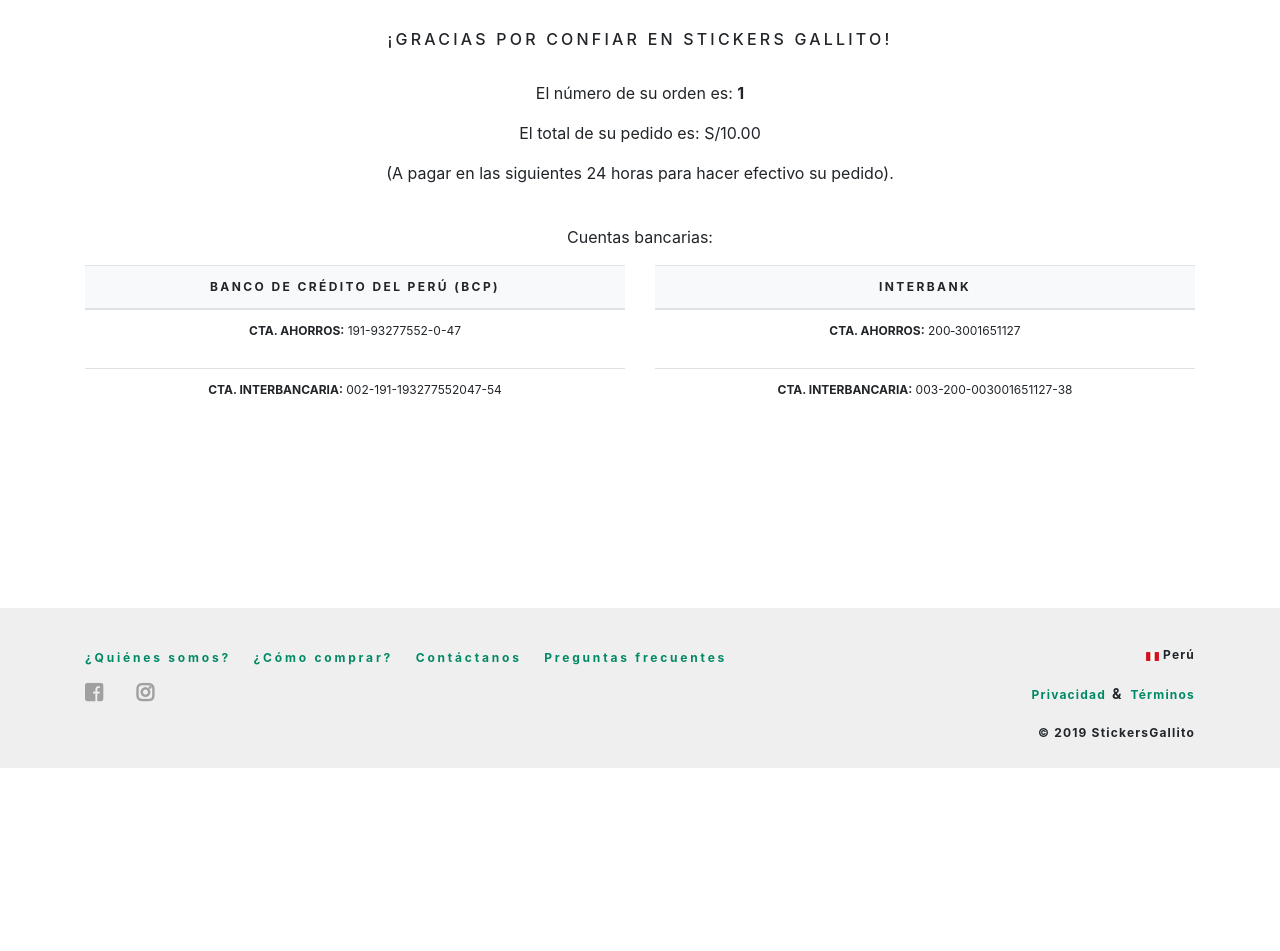
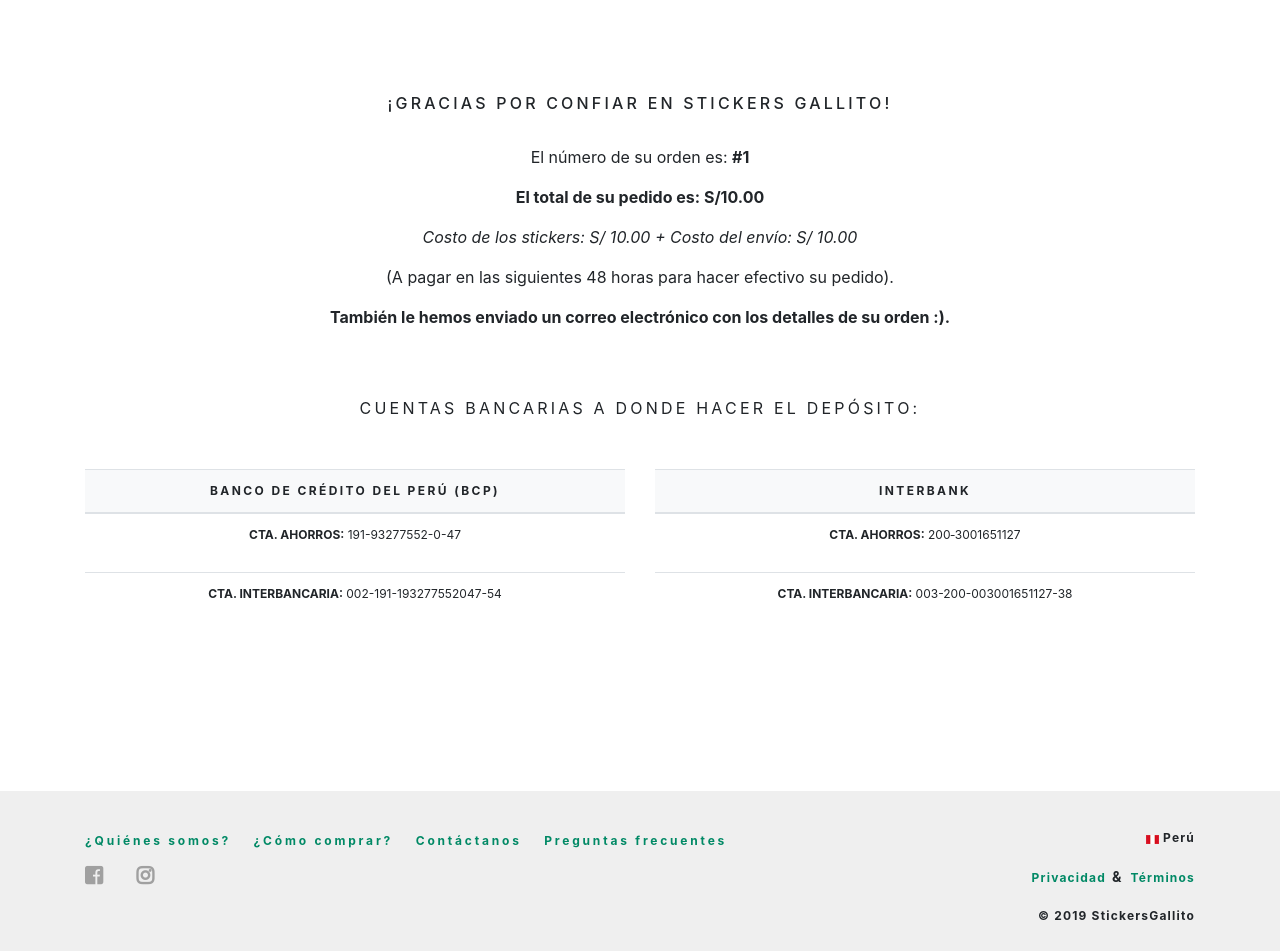
Before and after one commit to OmarGonD/stickers_gallito, a Django app: page /ordenes/gracias_pago_con_deposito_en_efectivo/ in a window 1280 px wide. Shown: the part 42-993 px from the top of the page. Before the commit the page ends 810 px from the top, so only its background shows below. Run offline with Django 3.2, Linux system fonts and the light colour scheme; tables that the repository leaves empty hold one stand-in row (values such as "Sample post"); some libraries are stand-ins or nearby versions.

Commit message:
improved thanks_deposit_payment html & changed delta for 2 days

```diff
--- a/cart/templates/email/email_credit_card.html
+++ b/cart/templates/email/email_credit_card.html
@@ -123,6 +123,10 @@
         </tr>
     {% endfor %}
     <tr>
+        <td colspan="3" style="text-align: right;"><b>Costo de envío</b></td>
+        <td class="text_to_right">S/{{ transaction.shipping_cost }}</td>
+    </tr>
+    <tr>
         <td colspan="3" style="text-align: right;"><b>Total</b></td>
         <td class="text_to_right">S/.{{ transaction.total }}</td>
     </tr>
--- a/cart/templates/email/email_deposit_payment.html
+++ b/cart/templates/email/email_deposit_payment.html
@@ -125,7 +125,7 @@
     <p class="para_hacer_efectiva_su_orden"> Recuerda que para hacer efectiva tu orden debes cancelar el monto de la
         misma:
         <strong>S/.{{ transaction.total }}. </strong><br>
-        Tienes hasta el <strong>{{ transaction.deposit_payment_date|date:"d M Y" }}</strong> para hacerlo.</p>
+        <b>Tienes hasta el <strong>{{ transaction.deposit_payment_date|date:"d M Y" }}</strong> para hacerlo.</b></p>
 </center>
 
 <br>
@@ -199,7 +199,7 @@
     {% endfor %}
     <tr>
         <td colspan="3" style="text-align: right;"><b>Costo de envío</b></td>
-        <td class="text_to_right">S/{{ transaction.total }}</td>
+        <td class="text_to_right">S/{{ transaction.shipping_cost }}</td>
     </tr>
     <tr>
         <td colspan="3" style="text-align: right;"><b>Total</b></td>
@@ -223,7 +223,7 @@
         </td>
         <td valign="top" colspan="2" style="width: 50%">
             <b>Detalles del pago: </b><br>
-            S/ {{ transaction.total }} a pagar dentro de las próximas 24 horas. <br>
+            S/ {{ transaction.total }} a pagar dentro de las próximas 48 horas. <br>
             <b>Fecha máxima para hacer efectivo su pedido:</b> {{ transaction.deposit_payment_date|date:"d M Y" }}
         </td>
     </tr>
--- a/order/models.py
+++ b/order/models.py
@@ -49,7 +49,7 @@ class Order(models.Model):
         return shipping_date
 
     def deposit_payment_date(self):
-        deposit_payment_date = self.created + datetime.timedelta(days=1)
+        deposit_payment_date = self.created + datetime.timedelta(days=2)
         return deposit_payment_date
 
 
--- a/order/templates/thanks_deposit_payment.html
+++ b/order/templates/thanks_deposit_payment.html
@@ -30,7 +30,7 @@
 
 {% endblock %}
 {% block content %}
-    <div class="container">
+    <div class="container margin-top5">
         <div class="row">
             <div class="col-md-12 col-lg-12 text-center">
                 <br>
@@ -40,23 +40,23 @@
                     ¡Gracias por confiar en Stickers Gallito!
                 </h1>
                 <br>
-                <p>El número de su orden es: <b>{{ order_number }}</b></p>
+                <p>El número de su orden es: <b>#{{ order_number }}</b></p>
 
-                <p>El total de su pedido es: S/{{ total }}</p>
+                <p><b>El total de su pedido es: S/{{ total }}</b></p>
 
-                <p>(A pagar en las siguientes 24 horas para hacer efectivo su pedido).</p>
+                <p><i>Costo de los stickers: S/ {{ revenue }} + Costo del envío: S/ {{ costo_despacho }}</i></p>
 
-                {#                <p> <b>24 horas: </b> Para hacer efectiva su orden debe hacer el depósito por el monto de su orden <b><i>en las#}
-                {#                    siguientes 24 horas</i></b>.</p>#}
-                <br>
 
-                <p>Cuentas bancarias:</p>
+                <p>(A pagar en las siguientes 48 horas para hacer efectivo su pedido).</p>
+                <p class="text-center"><b>  También le hemos enviado un correo electrónico con los detalles de su orden :).</b></p>
+
+                <p class="text-center my_title margin-top6">Cuentas bancarias a donde hacer el depósito:</p>
 
             </div>
         </div>
 
 
-        <div class="row">
+        <div class="row margin-top3">
 
 
             <!-- BCP -->
--- a/requirements.txt
+++ b/requirements.txt
@@ -3,6 +3,7 @@ boto3==1.9.103
 botocore==1.12.103
 certifi==2018.11.29
 chardet==3.0.4
+coverage==4.5.3
 culqipy==0.2.6
 dj-database-url==0.5.0
 Django==2.2.1
@@ -26,11 +27,11 @@ Pygments==2.3.0
 python-dateutil==2.7.5
 python-decouple==3.1
 pytz==2018.7
-requests==2.20.1
+requests==2.22.0
 s3transfer==0.2.0
 six==1.12.0
 sqlparse==0.3.0
 stripe==2.15.0
-urllib3==1.25.3
+urllib3==1.22
 whitenoise==3.3.1
 xlrd==1.2.0
--- a/shop/forms.py
+++ b/shop/forms.py
@@ -48,10 +48,6 @@ class SignUpForm(UserCreationForm):
         model = User
         fields = ('first_name', 'last_name', 'username', 'email', 'password1',
                   'password2')
-        # help_texts = {
-        #     'username': '',
-        #     'password': '',
-        # }
 
 
 class ProfileForm(ModelForm):
--- a/shop/models.py
+++ b/shop/models.py
@@ -161,7 +161,6 @@ class Profile(models.Model):
 
 
 
-
 @receiver(post_save, sender=User)
 def update_user_profile(sender, instance, created, **kwargs):
     if created:
--- a/shop/views.py
+++ b/shop/views.py
@@ -453,8 +453,6 @@ def signupView(request):
             profile_form = ProfileForm(district_list, province_list, department_list, request.POST, request.FILES,
                                        instance=user.profile)  # Reload the profile form with the profile instance
             profile_form.full_clean()  # Manually clean the form this time. It is implicitly called by "is_valid()" method
-
-
             profile_form.save()  # Gracefully save the form
 
 
--- a/static/css/custom.css
+++ b/static/css/custom.css
@@ -159,6 +159,26 @@ ul > li {
     margin-bottom: 3% !important;
 }
 
+.margin-bottom4 {
+    margin-bottom: 4% !important;
+}
+
+.margin-bottom5 {
+    margin-bottom: 5% !important;
+}
+
+.margin-bottom6 {
+    margin-bottom: 6% !important;
+}
+
+.margin-bottom7 {
+    margin-bottom: 7% !important;
+}
+
+.margin-bottom8 {
+    margin-bottom: 8% !important;
+}
+
 .margin-top0 {
     margin-top: 0% !important;
 }
@@ -193,6 +213,23 @@ ul > li {
 
 .margin-top5 {
     margin-top: 5% !important;
+}
+
+
+.margin-bottom6 {
+    margin-bottom: 6% !important;
+}
+
+.margin-top6 {
+    margin-top: 6% !important;
+}
+
+.margin-bottom8 {
+    margin-bottom: 8% !important;
+}
+
+.margin-top8 {
+    margin-top: 8% !important;
 }
 
 .margin-bottom10 {
```
Also changed, not shown: shop/tests/test_forms.py (added, +69 -0 lines), shop/tests/__init__.py (added).
